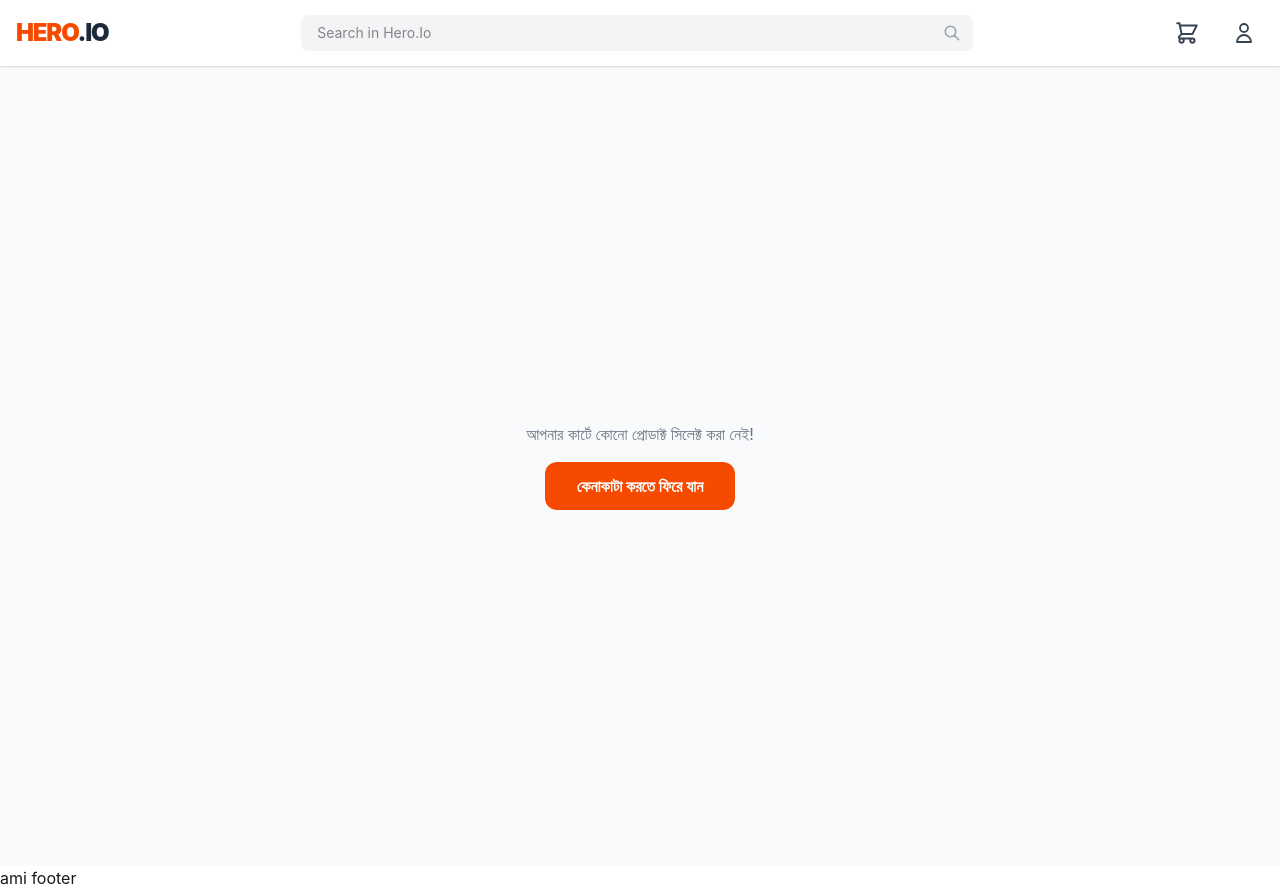
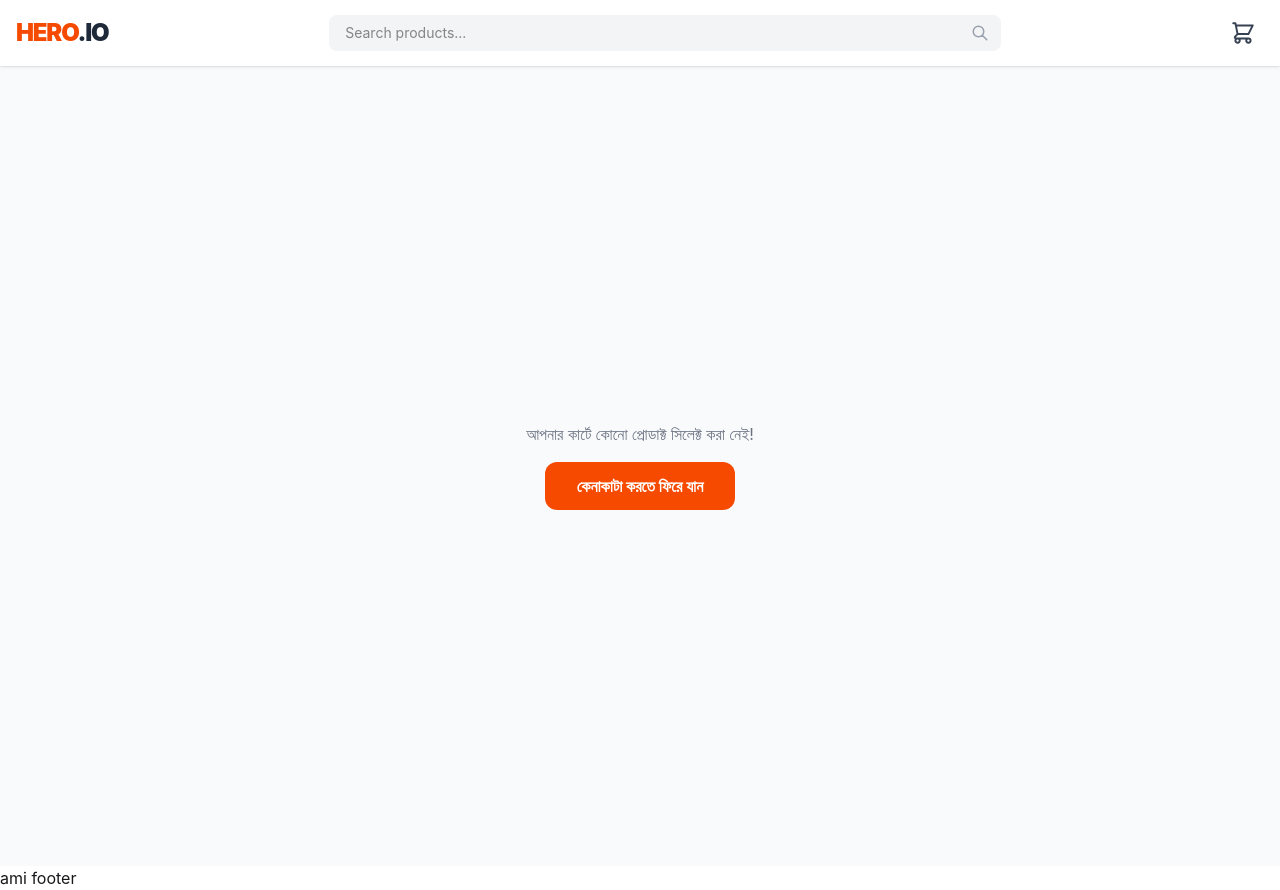
Before and after one commit to me2sumanislam/LOCAL-E-COMMERCE, a React (Vite) app: page /checkout in a window 1280 px wide. Built offline with nearby package versions, Linux system fonts and the light colour scheme.

Commit message:
add searching bar work done

```diff
--- a/src/Componant/Navbar/Header.jsx
+++ b/src/Componant/Navbar/Header.jsx
@@ -1,67 +1,45 @@
  import React from 'react';
 import { Link } from 'react-router-dom';
 
-const Header = ({ cartCount, onOpenCart }) => {
+const Header = ({ cartCount, onOpenCart, searchQuery, setSearchQuery }) => {
   return (
     <header className="bg-white shadow-sm sticky top-0 z-50">
       <div className="max-w-7xl mx-auto px-4 py-3 flex items-center justify-between gap-4">
 
-        {/* Logo */}
         <Link to="/" className="flex-shrink-0">
           <h1 className="text-2xl font-black text-orange-600 tracking-tighter">
             HERO<span className="text-gray-800">.IO</span>
           </h1>
         </Link>
 
-        {/* Search Area */}
+        {/* Search Input Area */}
         <div className="flex-1 max-w-2xl relative">
           <input
             type="text"
-            placeholder="Search in Hero.Io"
+            placeholder="Search products..."
+            value={searchQuery} // স্টেট ভ্যালু
+            onChange={(e) => setSearchQuery(e.target.value)} // টাইপ করলে আপডেট হবে
             className="w-full bg-gray-100 border-none rounded-lg py-2 px-4 pr-10 focus:ring-2 focus:ring-orange-500 text-sm outline-none transition-all"
           />
-          <div className="absolute right-3 top-1/2 -translate-y-1/2 text-gray-400 pointer-events-none">
+          <div className="absolute right-3 top-1/2 -translate-y-1/2 text-gray-400">
             <svg xmlns="http://www.w3.org/2000/svg" width="18" height="18" fill="none" viewBox="0 0 24 24" stroke="currentColor">
               <path strokeLinecap="round" strokeLinejoin="round" strokeWidth={2} d="M21 21l-6-6m2-5a7 7 0 11-14 0 7 7 0 0114 0z" />
             </svg>
           </div>
         </div>
 
-        {/* Shopping Toli Icon & Actions */}
         <div className="flex items-center gap-4">
-          <button
-            onClick={onOpenCart}
-            className="relative p-2 hover:bg-gray-100 rounded-full transition-colors group"
-          >
-            {/* Shopping Cart Icon */}
-            <svg
-              xmlns="http://www.w3.org/2000/svg"
-              width="26"
-              height="26"
-              fill="none"
-              viewBox="0 0 24 24"
-              stroke="currentColor"
-              className="text-gray-700 group-hover:text-orange-600"
-            >
+          <button onClick={onOpenCart} className="relative p-2 hover:bg-gray-100 rounded-full group">
+            <svg xmlns="http://www.w3.org/2000/svg" width="26" height="26" fill="none" viewBox="0 0 24 24" stroke="currentColor" className="text-gray-700 group-hover:text-orange-600">
               <path strokeLinecap="round" strokeLinejoin="round" strokeWidth={1.8} d="M3 3h2l.4 2M7 13h10l4-8H5.4M7 13L5.4 5M7 13l-2.293 2.293c-.63.63-.184 1.707.707 1.707H17m0 0a2 2 0 100 4 2 2 0 000-4zm-8 2a2 2 0 11-4 0 2 2 0 014 0z" />
             </svg>
-
-            {/* Cart Count Badge */}
             {cartCount > 0 && (
               <span className="absolute -top-1 -right-1 bg-orange-600 text-white text-[10px] font-bold w-5 h-5 flex items-center justify-center rounded-full border-2 border-white">
                 {cartCount}
               </span>
             )}
           </button>
-
-          {/* User Profile (Optional) */}
-          <button className="hidden sm:block p-2 hover:bg-gray-100 rounded-full">
-            <svg xmlns="http://www.w3.org/2000/svg" width="24" height="24" fill="none" viewBox="0 0 24 24" stroke="currentColor" className="text-gray-700">
-              <path strokeLinecap="round" strokeLinejoin="round" strokeWidth={1.8} d="M16 7a4 4 0 11-8 0 4 4 0 018 0zM12 14a7 7 0 00-7 7h14a7 7 0 00-7-7z" />
-            </svg>
-          </button>
         </div>
-
       </div>
     </header>
   );
--- a/src/MainLayout/MainLayout.jsx
+++ b/src/MainLayout/MainLayout.jsx
@@ -2,35 +2,32 @@
 import { Outlet } from 'react-router-dom';
 import Header from '../Componant/Navbar/Header';
 import Footer from '../Componant/Footer/Footer';
-import MyCart from '../page/MyCart/MyCart'; // Cart sidebar/modal path check korun
+import MyCart from '../page/MyCart/MyCart';
 
 const MainLayout = () => {
-  // ১. Cart-er state eikhane thakbe jate Header-e count dekhano jay
   const [cartItems, setCartItems] = useState([]);
   const [isCartOpen, setIsCartOpen] = useState(false);
+  const [searchQuery, setSearchQuery] = useState(""); // সার্চ স্টেট
 
   return (
     <div className="flex flex-col min-h-screen">
-      {/* ২. Header-e cart data pathano hoyeche */}
       <Header
         cartCount={cartItems.length}
         onOpenCart={() => setIsCartOpen(true)}
+        searchQuery={searchQuery}
+        setSearchQuery={setSearchQuery} // হেডারে ফাংশন পাঠানো
       />
 
-      {/* ৩. Main Content Area (Outlet) */}
       <main className="flex-grow">
-        {/* context use korle Home page-o cartItems access korte parbe */}
-        <Outlet context={{ cartItems, setCartItems, setIsCartOpen }} />
+        <Outlet context={{ cartItems, setCartItems, setIsCartOpen, searchQuery }} />
       </main>
 
-      {/* ৪. Shopping Toli (Cart Modal/Sidebar) */}
       <MyCart
         isOpen={isCartOpen}
         onClose={() => setIsCartOpen(false)}
         cartItems={cartItems}
         setCartItems={setCartItems}
       />
-
       <Footer />
     </div>
   );
--- a/src/page/Home/Home.jsx
+++ b/src/page/Home/Home.jsx
@@ -6,7 +6,8 @@ const Home = () => {
   const [shoes, setShoes] = useState([]);
   const [selectedProduct, setSelectedProduct] = useState(null);
 
-  const { setCartItems, setIsCartOpen } = useOutletContext();
+  // কনটেক্সট থেকে সার্চ কুয়েরি নিয়ে আসা
+  const { setCartItems, setIsCartOpen, searchQuery } = useOutletContext();
   const navigate = useNavigate();
 
   useEffect(() => {
@@ -15,6 +16,11 @@ const Home = () => {
       .then((data) => setShoes(data))
       .catch((err) => console.error('Error:', err));
   }, []);
+
+  // সার্চ ফিল্টার লজিক
+  const filteredShoes = shoes.filter((shoe) =>
+    shoe.title.toLowerCase().includes(searchQuery.toLowerCase())
+  );
 
   const addToCart = (product) => {
     setCartItems((prev) => {
@@ -29,47 +35,38 @@ const Home = () => {
     setIsCartOpen(true);
   };
 
-  // BUY NOW LOGIC FIX
   const handleBuyNow = (product) => {
     if (!product) return;
-
-    // ১. Shudhu ei product-ti niye ekta object banan
     const buyNowItem = { ...product, quantity: 1 };
-
-    // ২. Cart update korun (background-er jonno)
     setCartItems([buyNowItem]);
-
-    // ৩. Modal bondho korun
     setSelectedProduct(null);
-
-    // ৪. IMPORTANT: 'state' er maddhome data pathan jate checkout page-e instant pawa jay
-    navigate('/checkout', {
-      state: { checkoutItems: [buyNowItem] }
-    });
+    navigate('/checkout', { state: { checkoutItems: [buyNowItem] } });
   };
 
   return (
     <div className="bg-gray-100 min-h-screen p-4 md:p-6">
       <div className="grid grid-cols-2 md:grid-cols-3 lg:grid-cols-4 gap-4 max-w-7xl mx-auto">
-        {shoes.map((shoe) => (
+        {filteredShoes.length > 0 ? (
+          filteredShoes.map((shoe) => (
             <div
               key={shoe.id}
               onClick={() => setSelectedProduct(shoe)}
               className="bg-white rounded-xl shadow-sm hover:shadow-md transition-all cursor-pointer overflow-hidden group"
             >
               <div className="aspect-square overflow-hidden bg-gray-200">
-              <img
-                src={shoe.image}
-                alt={shoe.title}
-                className="w-full h-full object-cover group-hover:scale-105 transition-transform duration-300"
-              />
+                <img src={shoe.image} alt={shoe.title} className="w-full h-full object-cover group-hover:scale-105 transition-transform duration-300" />
               </div>
               <div className="p-3">
                 <h2 className="text-sm font-medium text-gray-800 line-clamp-2 min-h-[40px]">{shoe.title}</h2>
                 <p className="text-orange-600 font-bold text-lg mt-1">৳{shoe.price}</p>
               </div>
             </div>
-        ))}
+          ))
+        ) : (
+          <div className="col-span-full text-center py-20 text-gray-500">
+            No products found matching "{searchQuery}"
+          </div>
+        )}
       </div>
 
       <ProductModal
```
Lines whose indentation alone changed are shown as unchanged.
